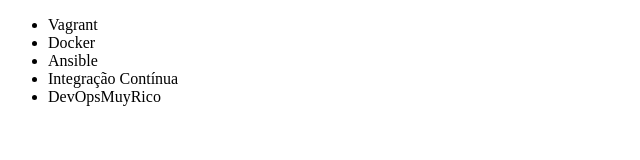
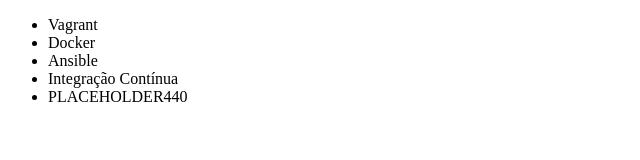
Before and after one commit to acdsr373/giterino-373, a plain HTML site: page index.html in a window 1280 px wide. Shown: the full height of the page, 0-640 px from the left. Drawn offline with Linux system fonts and the light colour scheme.

```diff
--- a/index.html
+++ b/index.html
@@ -10,7 +10,7 @@
         <li>Docker</li>
         <li>Ansible</li>
         <li>Integração Contínua</li>
-        <li>DevOpsMuyRico</li>
+        <li>PLACEHOLDER440</li>
     </ul>
 </body>
 </html>
```
